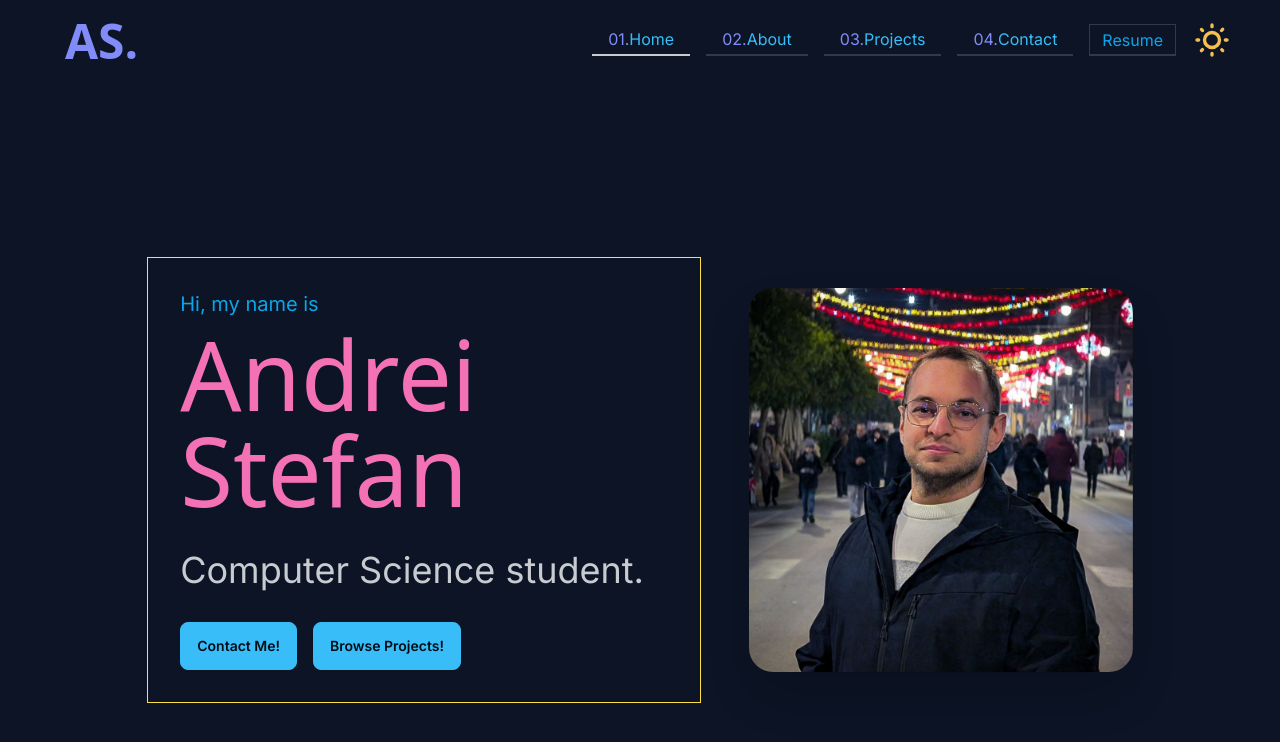
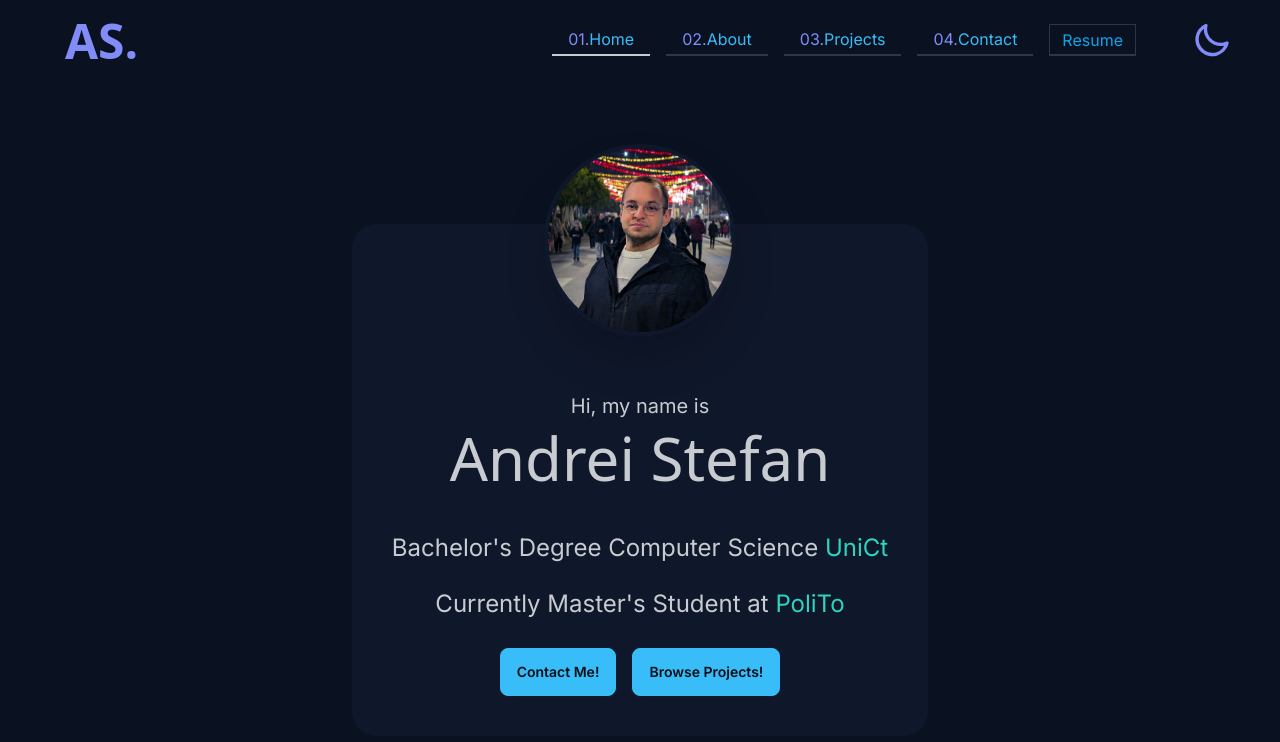
Before and after one commit to Picred/picred.github.io, a React (Vite) app: page / in a window 1280 px wide. Shown: the top 742 px of the page. Built offline with nearby package versions, Linux system fonts and the light colour scheme.

Commit message:
feat: picture as propic and theme correction

```diff
--- a/index.html
+++ b/index.html
@@ -4,7 +4,7 @@
     <meta charset="UTF-8" />
     <link rel="icon" href="/favicon.png" />
     <meta name="viewport" content="width=device-width, initial-scale=1.0" />
-    <title>My Portfolio</title>
+    <title>Andrei Stefan's Portfolio</title>
   </head>
   <body>
     <div id="root"></div>
--- a/src/components/Hero.tsx
+++ b/src/components/Hero.tsx
@@ -1,25 +1,39 @@
 export const Hero = () => {
     return (
-        <div className="hero bg-transparent min-h-screen px-4 lg:px-12">
-            <div className="hero-content flex-col lg:flex-row-reverse gap-8 lg:gap-12">
+        <div className="hero bg-transparent min-h-screen px-4 lg:px-12 w-full h-full">
+            <div className="hero-content flex-col gap-8 lg:gap-12">
+
+                {/* Box contenuto con immagine sovrapposta */}
+                <div className="relative flex flex-col text-center w-full p-6 lg:p-10 bg-base-100 rounded-3xl shadow-9xl">
+
+                    {/* Avatar */}
+                    <div className="absolute -top-16 lg:-top-20 left-1/2 transform -translate-x-1/2">
                         <img
                             src="/propic.jpg"
-                    className="w-64 h-64 lg:w-96 lg:h-96 rounded-3xl shadow-2xl object-cover"
+                            className="w-28 h-28 sm:w-32 sm:h-32 lg:w-48 lg:h-48 rounded-full shadow-2xl object-cover border-4 border-base-100"
                             alt="Profile"
                         />
+                    </div>
 
-                <div className="flex flex-col items-start text-center lg:text-left border border-yellow-300 w-full lg:w-1/2 p-4 lg:p-8">
-                    <p className="text-info text-lg lg:text-xl mb-2">Hi, my name is</p>
-                    <h1 className="text-5xl lg:text-8xl font-light text-accent mb-4">
+                    {/* Contenuto con padding compensato */}
+                    <div className="mt-20 sm:mt-24 lg:mt-32">
+                        <p className="text-base text-2xl sm:text-3xl lg:text-xl mb-2">Hi, my name is</p>
+
+                        <h1 className="text-3xl sm:text-4xl lg:text-6xl text-base mb-8">
                             Andrei Stefan
                         </h1>
-                    <p className="text-2xl lg:text-4xl py-4 overflow-hidden text-neutral-accent">
-                        Computer Science student.
+
+                        <p className="text-lg sm:text-xl lg:text-2xl py-2 sm:py-3 text-base">
+                            Bachelor's Degree Computer Science <a href="https://www.unict.it/" className="link-hover link-success">UniCt</a>
                         </p>
 
-                    <div className="flex flex-col lg:flex-row gap-4 mt-4">
+                        <p className="text-lg sm:text-xl lg:text-2xl py-2 sm:py-3 text-base">
+                            Currently Master's Student at <a href="https://www.polito.it/" className="link-hover link-success">PoliTo</a>
+                        </p>
+
+                        <div className="flex flex-col lg:flex-row gap-4 mt-4 justify-center">
                             <button className="btn btn-primary w-full lg:w-auto ">
-                            <p className="text-primary-content">Contact Me! </p>
+                                <p className="text-primary-content">Contact Me!</p>
                             </button>
 
                             <button className="btn btn-primary w-full lg:w-auto">
@@ -28,6 +42,8 @@ export const Hero = () => {
                         </div>
                     </div>
                 </div>
+
+            </div>
         </div>
     );
 };
--- a/src/components/ThemeSwitcher.tsx
+++ b/src/components/ThemeSwitcher.tsx
@@ -1,39 +1,35 @@
 import { useStore } from "zustand";
 import { infoStore } from "../store/infoStore";
 
-export const ThemeSwitcher = ()=> {
-    const info = useStore(infoStore);
+export const ThemeSwitcher = () => {
+    const { theme, update } = useStore(infoStore);
 
     const toggleTheme = () => {
-        const theme = document.documentElement.getAttribute("data-theme");
-        if (theme === "night") {
-            document.documentElement.setAttribute("data-theme", "winter");
-            info.theme = "winter";
-        } else {
-            document.documentElement.setAttribute("data-theme", "night");
-            info.theme = "night";
-        }
+        const newTheme = theme === "night" ? "nord" : "night";
+        document.documentElement.setAttribute("data-theme", newTheme);
+        update(undefined, newTheme);
     };
 
     return (
-        <label className="swap swap-rotate">
+        <label className="swap swap-rotate flex items-center cursor-pointer">
             <input
                 type="checkbox"
-                className="theme-controller"
-                value="synthwave"
-                onClick={toggleTheme}
+                checked={theme === "nord"} // semplice logica checkbox
+                onChange={toggleTheme}
             />
 
+            {/* Sole */}
             <svg
-                className="swap-off h-10 w-10 fill-warning"
+                className="swap-on h-10 w-10 fill-warning"
                 xmlns="http://www.w3.org/2000/svg"
                 viewBox="0 0 24 24"
             >
                 <path d="M5.64,17l-.71.71a1,1,0,0,0,0,1.41,1,1,0,0,0,1.41,0l.71-.71A1,1,0,0,0,5.64,17ZM5,12a1,1,0,0,0-1-1H3a1,1,0,0,0,0,2H4A1,1,0,0,0,5,12Zm7-7a1,1,0,0,0,1-1V3a1,1,0,0,0-2,0V4A1,1,0,0,0,12,5ZM5.64,7.05a1,1,0,0,0,.7.29,1,1,0,0,0,.71-.29,1,1,0,0,0,0-1.41l-.71-.71A1,1,0,0,0,4.93,6.34Zm12,.29a1,1,0,0,0,.7-.29l.71-.71a1,1,0,1,0-1.41-1.41L17,5.64a1,1,0,0,0,0,1.41A1,1,0,0,0,17.66,7.34ZM21,11H20a1,1,0,0,0,0,2h1a1,1,0,0,0,0-2Zm-9,8a1,1,0,0,0-1,1v1a1,1,0,0,0,2,0V20A1,1,0,0,0,12,19ZM18.36,17A1,1,0,0,0,17,18.36l.71.71a1,1,0,0,0,1.41,0,1,1,0,0,0,0-1.41ZM12,6.5A5.5,5.5,0,1,0,17.5,12,5.51,5.51,0,0,0,12,6.5Zm0,9A3.5,3.5,0,1,1,15.5,12,3.5,3.5,0,0,1,12,15.5Z" />
             </svg>
 
+            {/* Luna */}
             <svg
-                className="swap-on h-10 w-10 fill-secondary"
+                className="swap-off h-10 w-10 fill-secondary"
                 xmlns="http://www.w3.org/2000/svg"
                 viewBox="0 0 24 24"
             >
--- a/src/pages/Home.tsx
+++ b/src/pages/Home.tsx
@@ -8,7 +8,7 @@ export const Home = () => {
 
     return (
         // <div className="absolute top-0 z-[-2] min-h-screen w-screen bg-primary">
-        <div className="bg-base-200">
+        <div className="bg-base-300">
         <Navbar />
         <Hero />
         </div>
--- a/tailwind.config.js
+++ b/tailwind.config.js
@@ -2,7 +2,7 @@
 export default {
   content: ["./index.html", "./src/**/*.{js,ts,jsx,tsx}"],
   daisyui: {
-    themes: ["winter", "night"],
+    themes: ["nord", "night"],
   },
   plugins: [require("daisyui")],
 };
```
Lines whose indentation alone changed are shown as unchanged.
